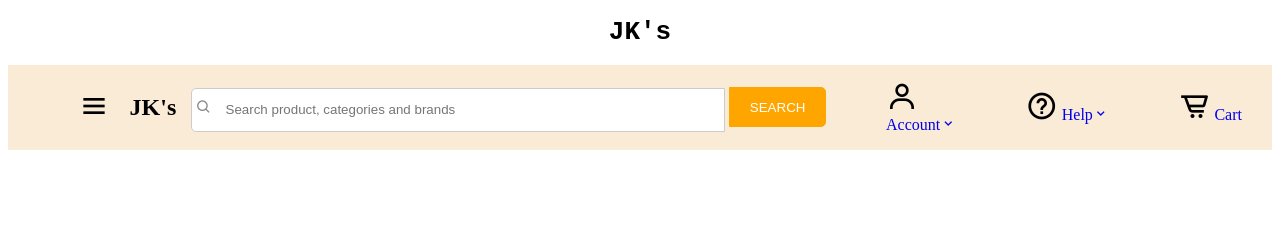
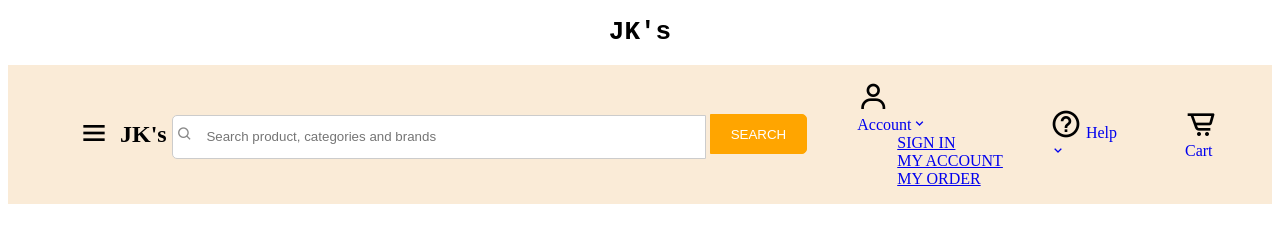
Before and after one commit to kendii001/Ecommerce, a plain HTML site: page index.html in a window 1280 px wide. Drawn offline with nearby package versions, Linux system fonts and the light colour scheme.

Commit message:
add the changes

```diff
--- a/index.html
+++ b/index.html
@@ -31,7 +31,7 @@
                     <div id="container">
                         <span class="text">Account</span><i class='bx bx-chevron-down'></i>
                     </div>
-                    <ul class="dropdown" id="drop" style="display: none;">
+                    <ul class="dropdown" id="drop" >
                         <li><a href="#">SIGN IN</a></li>
                         <li><a href="#">MY ACCOUNT</a></li>
                         <li><a href="#">MY ORDER</a></li>
```
